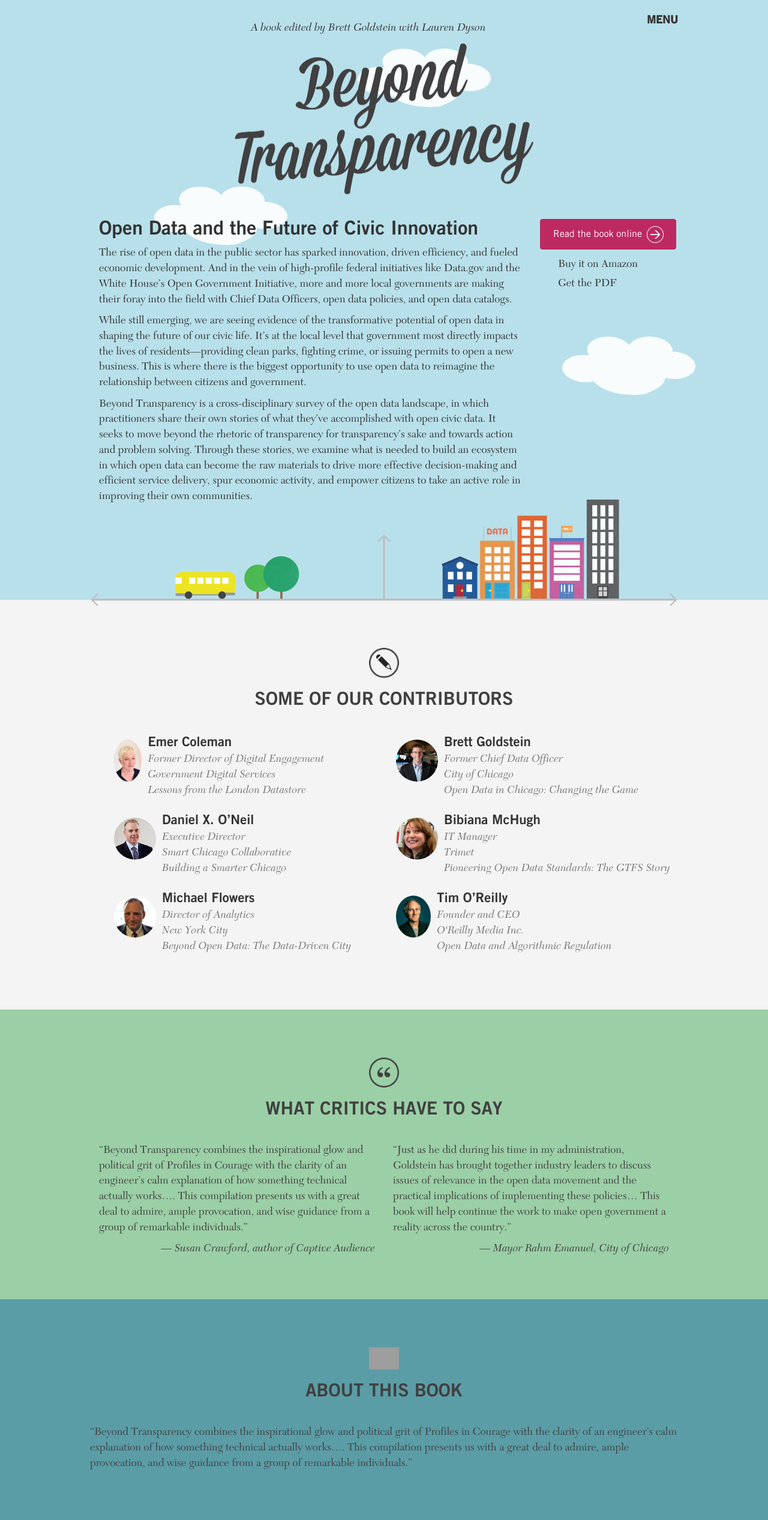
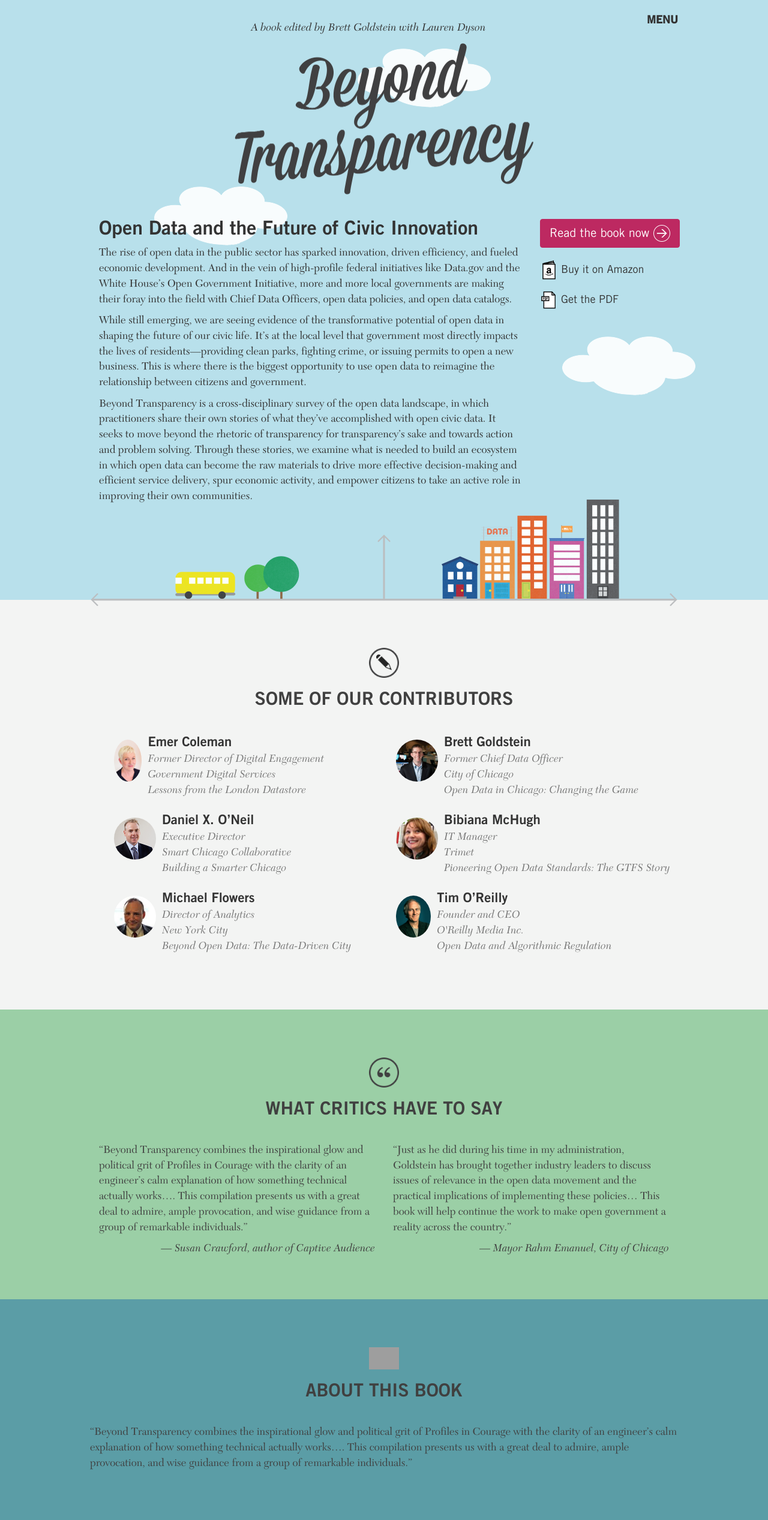
Before and after one commit to codeforamerica/beyondtransparency, a Jekyll site: the page built from index.html, in a window 1280 px wide. Shown: the whole page at 60% size. Built offline with Jekyll 4.4.1, drawn with Linux system fonts in a browser that asks for light colours; nearby versions of some CDN libraries; some web fonts are replaced; library files that are not in the unit come from our copies; Markdown is read by kramdown in place of the engine named in the settings; grey boxes are pictures that could not be loaded.

Commit message:
Added icons for the amazon book and pdf

```diff
--- a/css/main.css
+++ b/css/main.css
@@ -147,15 +147,16 @@
   background-color:#bd2961;
   border-color:#bd2961;
   font-family: 'TradeGothicLT';
-  font-size:16px;
-  padding: 13px 21px;
+  font-size:20px;
+  line-height: 20px;
+  padding: 13px 15px;
 }
 div.btn-read{
   background-image:url("/images/btn-arrow.png");
   background-repeat: no-repeat;
-  background-position: center right 20px;
+  background-position: center right 15px;
   background-size: 28px;
-  padding-right:56px;
+  padding-right:50px;
 }
 
 div.btn-primary:hover{
@@ -168,12 +169,21 @@
 
 ul.buy-links{
   list-style:none;
-  margin-top:10px;
-  padding-left:30px;
+  margin-top:15px;
+  padding-left:0px;
+  font-family: 'TradeGothicLT';
 }
 ul.buy-links li{
   padding:3px 0px;
-  margin:0px;
+  margin:7px 0px;
+}
+ul.buy-links img {
+  width: 30px;
+  margin-right: 5px;
+}
+ul.buy-links .icon-pdf img {
+  width: 28px;
+  margin-right: 7px;
 }
 
 div.content{
--- a/index.html
+++ b/index.html
@@ -32,10 +32,10 @@
           </p>
         </div>
         <div class="col-md-3">
-          <a href="/toc.html"><div class="btn btn-primary btn-read">Read the book online</div></a>
+          <a href="/toc.html"><div class="btn btn-primary btn-read">Read the book now</div></a>
           <ul class="buy-links">
-            <li class="icon-buy"><a href="http://amazon.com" target="_blank">Buy it on Amazon</a></li>
-            <li class="icon-pdf"><a href="/BeyondTransparency.pdf">Get the PDF</a></li>
+            <li class="icon-buy"><a href="http://amazon.com" target="_blank"><img src="/images/amazon_book_icon.png" />Buy it on Amazon</a></li>
+            <li class="icon-pdf"><a href="/BeyondTransparency.pdf"><img src="/images/pdf_icon.png" />Get the PDF</a></li>
           </ul>
         </div>
         <div class="clear"></div>
```
Also changed, not shown: images/amazon_book_icon.png (added), images/pdf_icon.png (added).
